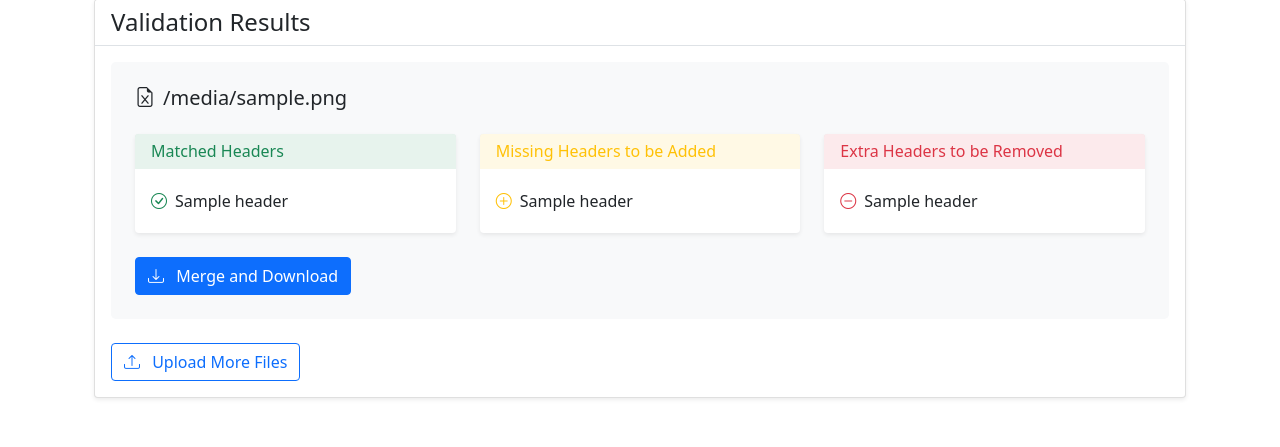
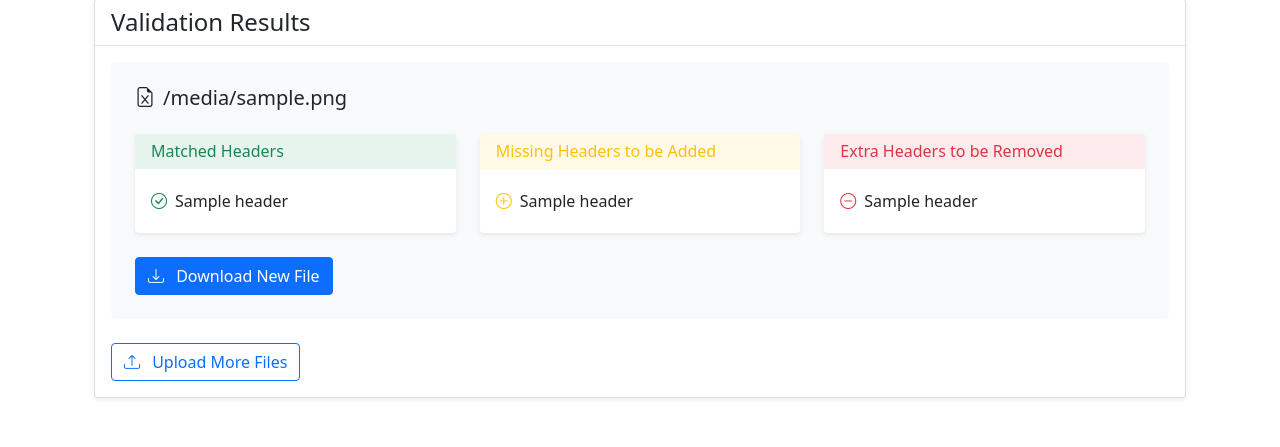
Before and after one commit to SinfulPhantom/excel-file-validation, a Flask app: template app/templates/results.html in a window 1280 px wide. Shown: the part 49-496 px from the top of the page. Run offline with Flask 3, Linux system fonts and the light colour scheme; the template is opened without the code that fills it: most values are stand-ins (such as "Sample title", 1, 10 or a date in 2020); some libraries are stand-ins or nearby versions.

Commit message:
added error handling

```diff
--- a/app/static/js/validation.js
+++ b/app/static/js/validation.js
@@ -1,46 +1,41 @@
-function downloadFile(fileId, filename) {
+function handleDownload(fileId, filename) {
   const button = document.querySelector(`button[data-file-id="${fileId}"]`);
+  if (!button) return;
+
   const spinner = button.querySelector('.spinner-border');
-  const icon = button.querySelector('.bi-download');
+  const toast = new bootstrap.Toast(document.getElementById('errorToast'));
 
-  // Show loading state
+  // Disable button and show spinner
+  button.disabled = true;
   spinner.classList.remove('d-none');
-  icon.classList.add('d-none');
-  button.disabled = true;
 
   fetch(`/merge_and_download/${fileId}`)
     .then(response => {
       if (!response.ok) {
-        throw new Error('Network response was not ok');
+        throw new Error('Download failed. Please try again.');
       }
       return response.blob();
     })
     .then(blob => {
+      // Create download link
       const url = window.URL.createObjectURL(blob);
       const a = document.createElement('a');
       a.href = url;
-      const originalName = filename.split('.')[0];
-      a.download = `${originalName}.csv`;
+      a.download = filename.replace(/\.[^/.]+$/, '.csv');
       document.body.appendChild(a);
       a.click();
       document.body.removeChild(a);
       window.URL.revokeObjectURL(url);
     })
     .catch(error => {
-      console.error('Error:', error);
-      showToast('Error downloading file. Please try again.');
+      // Show error toast
+      const toastBody = document.querySelector('#errorToast .toast-body');
+      toastBody.textContent = error.message;
+      toast.show();
     })
     .finally(() => {
       // Reset button state
+      button.disabled = false;
       spinner.classList.add('d-none');
-      icon.classList.remove('d-none');
-      button.disabled = false;
     });
 }
-
-function showToast(message) {
-  const toastEl = document.getElementById('toast');
-  const toast = new bootstrap.Toast(toastEl);
-  toastEl.querySelector('.toast-body').textContent = message;
-  toast.show();
-}
--- a/app/templates/results.html
+++ b/app/templates/results.html
@@ -77,11 +77,15 @@
             </div>
           </div>
 
-          <div class="mt-4 d-flex gap-2">
-            <button class="btn btn-primary merge-btn" data-file-id="{{ result.file_id }}" onclick="downloadFile('{{ result.file_id }}', '{{ result.filename }}')">
+          <div class="mt-4">
+            <button
+              class="btn btn-primary download-btn"
+              onclick="handleDownload('{{ result.file_id }}', '{{ result.filename }}')"
+              data-file-id="{{ result.file_id }}"
+              data-filename="{{ result.filename }}">
               <span class="spinner-border spinner-border-sm d-none me-2" role="status"></span>
               <i class="bi bi-download me-2"></i>
-              Merge and Download
+              Download New File
             </button>
           </div>
         </div>
@@ -95,6 +99,18 @@
   </div>
 </div>
 
+<!-- Toast for notifications -->
+<div class="toast-container position-fixed bottom-0 end-0 p-3">
+  <div id="errorToast" class="toast" role="alert" aria-live="assertive" aria-atomic="true">
+    <div class="toast-header bg-danger text-white">
+      <strong class="me-auto">Error</strong>
+      <button type="button" class="btn-close btn-close-white" data-bs-dismiss="toast" aria-label="Close"></button>
+    </div>
+    <div class="toast-body"></div>
+  </div>
+</div>
+
+<!-- Required Bootstrap Icons -->
 <link rel="stylesheet" href="https://cdn.jsdelivr.net/npm/bootstrap-icons@1.11.2/font/bootstrap-icons.css">
 <script src="{{ url_for('static', filename='js/validation.js') }}"></script>
 {% endblock %}
```
Also changed, not shown: app/tests/test_routes.py (+3 -3 lines).
